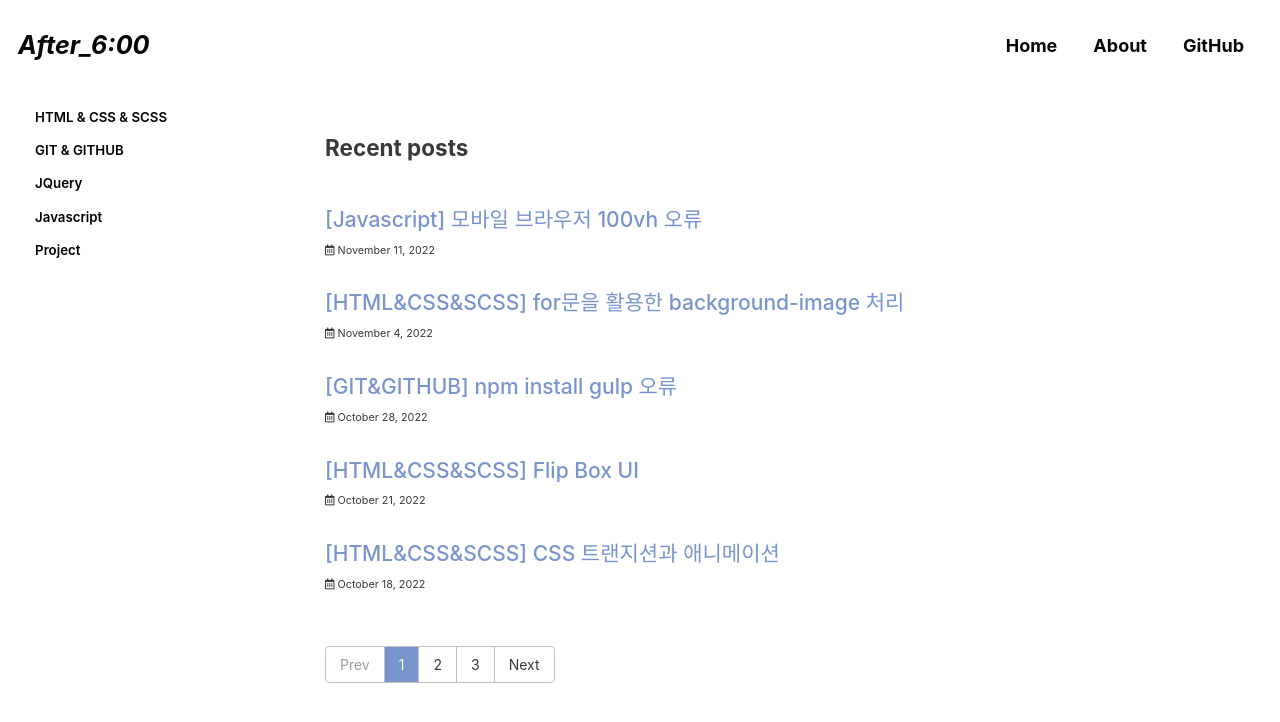
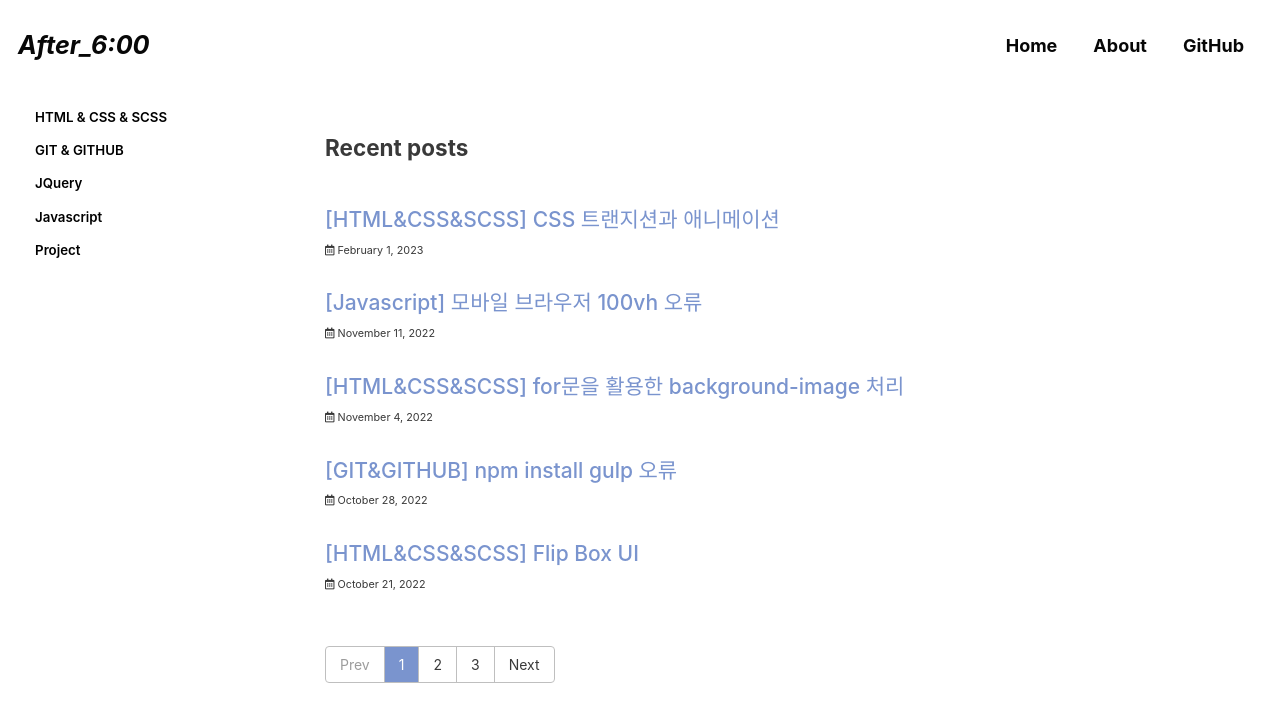
Before and after one commit to Chohyejin53/Chohyejin53.github.io, a Jekyll site: the page built from index.html, in a window 1280 px wide and 900 px high. Shown: the top 722 px of the window. Built offline with Jekyll 4.4.1, drawn with Linux system fonts in a browser that asks for light colours; cached includes are drawn as plain includes; some web fonts are replaced; the list of posts is cut into pages by our own code.

Commit message:
Update 2023-02-01-categories-transition_animation.md

```diff
--- a/_posts/2023-02-01-categories-transition_animation.md
+++ b/_posts/2023-02-01-categories-transition_animation.md
@@ -12,8 +12,8 @@ permalink: /HTML&CSS&SCSS/transition_animation/
 toc: true
 toc_sticky: true
 
-date: 2022-10-18
-last_modified_at: 2022-10-18
+date: 2023-02-01
+last_modified_at: 2023-02-01
 ---
 
 ## CSS 트랜지션과 애니메이션
```
